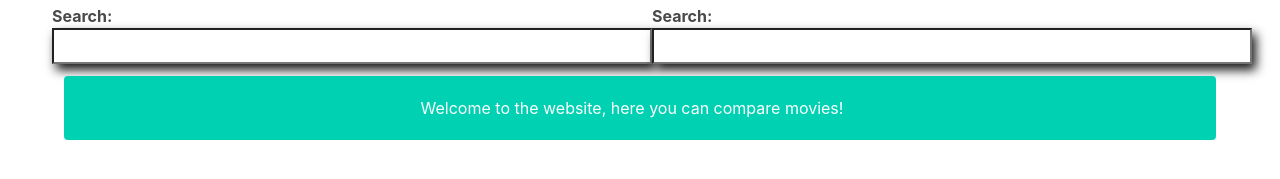
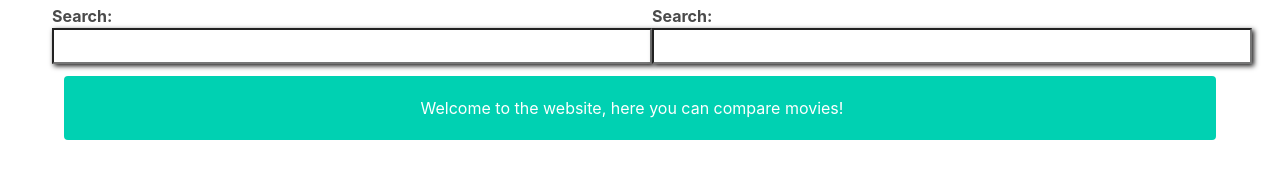
Before and after one commit to Pranjal-dev-byte/Movie-faceoff, a plain HTML site: page index.html in a window 1280 px wide. Shown: the part 157-336 px from the top of the page. Drawn offline with nearby package versions, Linux system fonts and the light colour scheme.

Commit message:
Decreased border shadow

```diff
--- a/styles.css
+++ b/styles.css
@@ -36,15 +36,15 @@ img {
 }
 input {
 	width: 30em;
-	box-shadow: 4px 6px 10px hsl(4, 2%, 10%);
+	box-shadow: 2px 2px 5px hsl(4, 2%, 10%);
 	text-align: center;
 	font-size: 20px;
 	padding: .2em;
 	scale: (1);
-	transition: all .4s;
+	transition: all .2s;
 }
 input:focus {
-	transform: scale(1.06) translateY(-2px);
+	transform: scale(1.011) translateY(-1px);
 }
 .columns {
 	display: flex !important;
@@ -95,7 +95,7 @@ h2 {
 }
 .media {
 	margin-top: 2%;
-	height: 200px; /* TODO::: Convert the height to some relative unit*/
+	height: 200px;
 }
 .is-loser {
 	background-color: hsl(0, 64%, 48%);
```
